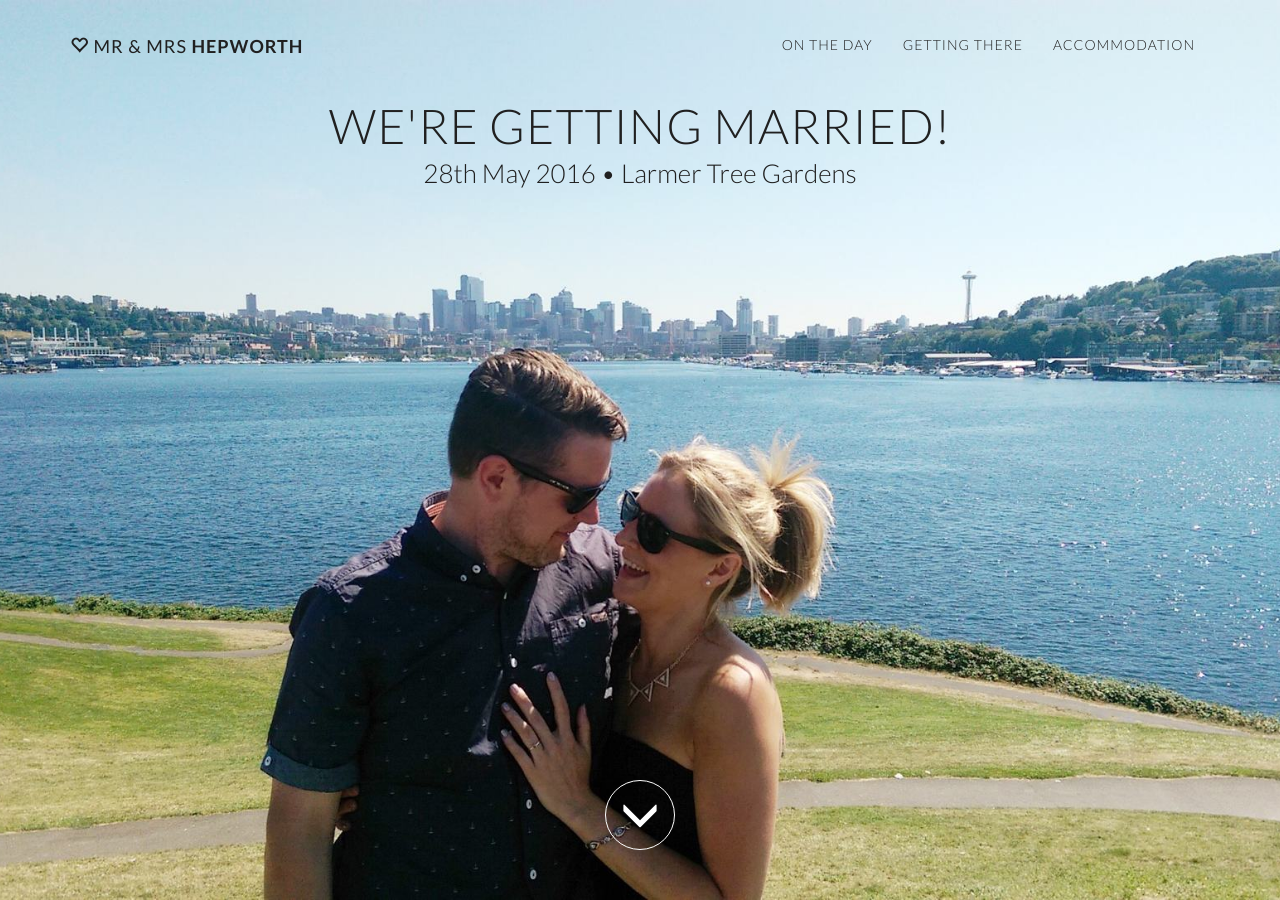
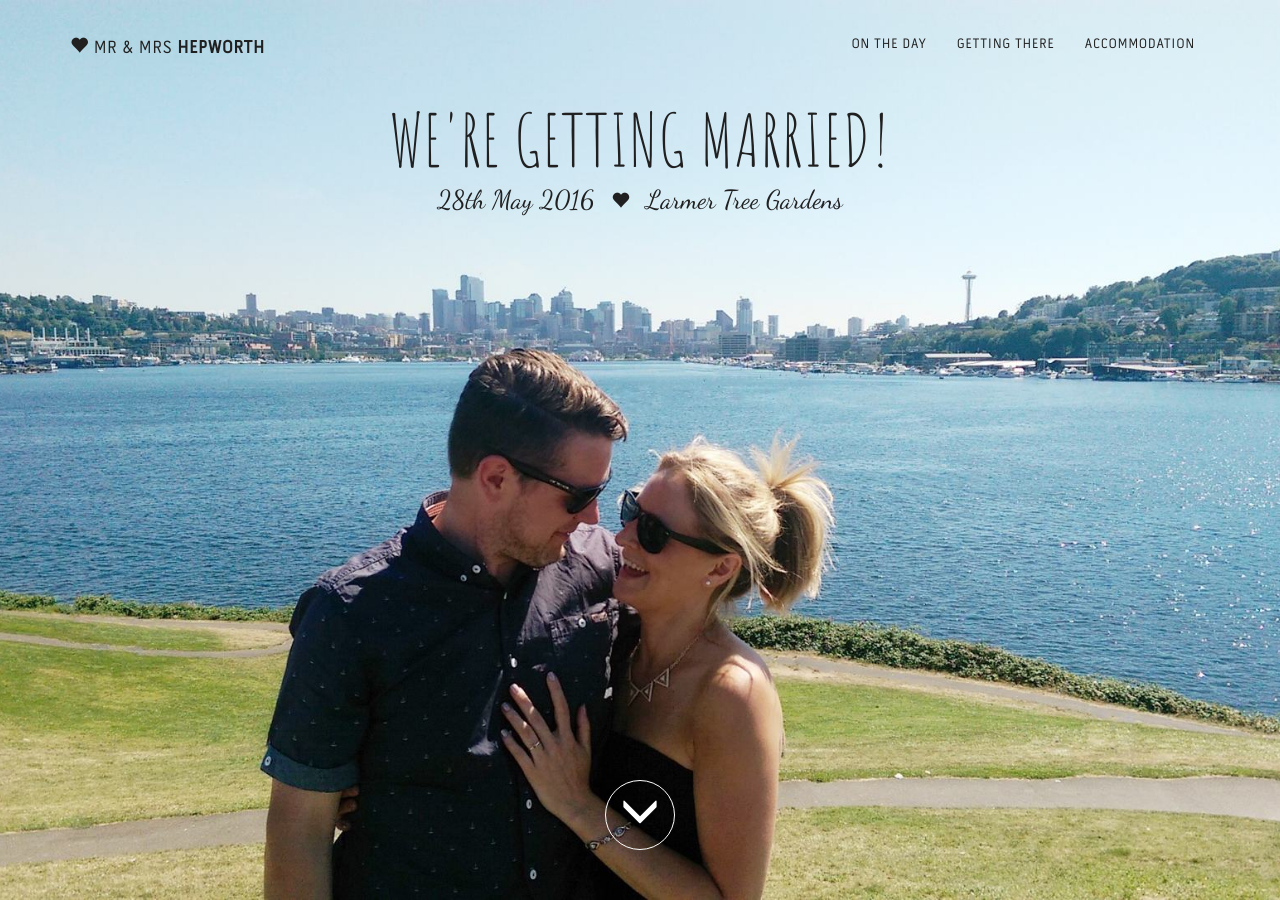
Before and after one commit to hepto/mrandmrshepworth.com, a Jekyll site: the page built from index.html, in a window 1280 px wide and 900 px high. Built offline with Jekyll 4.4.1, drawn with Linux system fonts in a browser that asks for light colours; nearby versions of some CDN libraries.

Commit message:
Added some new fonts

```diff
--- a/css/styles.scss
+++ b/css/styles.scss
@@ -1,24 +1,26 @@
 ---
 ---
-
-$primary: #42DCA3;
+$primary: rgb(130, 185, 164);
 
 @import url(http://fonts.googleapis.com/css?family=Lato:300,400,700);
-
+@import url(https://fonts.googleapis.com/css?family=Amatic+SC);
+@import url(https://fonts.googleapis.com/css?family=Dancing+Script);
+@font-face {
+  font-family: 'Pill Gothic 300mg';
+  src: url(../fonts/Pill-Gothic-300mg/Pill_Gothic_300mg_Regular.ttf);
+}
 body {
   width: 100%;
   height: 100%;
-    font-family: "Lato","Helvetica Neue",Helvetica,Arial,sans-serif;
+  font-family: 'Pill Gothic 300mg', 'Lato', 'Helvetica Neue', Helvetica, Arial, sans-serif;
   font-weight: 300;
   color: #202020;
   background-color: #fff;
 }
-
 html {
   width: 100%;
   height: 100%;
 }
-
 h1,
 h2,
 h3,
@@ -30,7 +32,6 @@ h6 {
   font-weight: 700;
   letter-spacing: 1px;
 }
-
 p {
   margin: 0 0 25px;
   font-size: 18px;
@@ -41,34 +42,31 @@ p {
     line-height: 1.6;
   }
 }
-
 a {
   color: $primary;
-    -webkit-transition: all .2s ease-in-out;
-    -moz-transition: all .2s ease-in-out;
-    transition: all .2s ease-in-out;
+  -webkit-transition: all 0.2s ease-in-out;
+  -moz-transition: all 0.2s ease-in-out;
+  transition: all 0.2s ease-in-out;
   &:hover,
   &:focus {
     text-decoration: none;
     color: darken($primary,20%);
   }
 }
-
 .light {
   font-weight: 400;
 }
-
 .navbar-custom {
   margin-bottom: 0;
   border-bottom: 1px solid fade(white, 30%);
   text-transform: uppercase;
   background: transparent;
-    -webkit-transition: background .5s ease-in-out, padding .5s ease-in-out;
-    -moz-transition: background .5s ease-in-out,padding .5s ease-in-out;
-    transition: background .5s ease-in-out,padding .5s ease-in-out;
+  -webkit-transition: background 0.5s ease-in-out, padding 0.5s ease-in-out;
+  -moz-transition: background 0.5s ease-in-out,padding 0.5s ease-in-out;
+  transition: background 0.5s ease-in-out,padding 0.5s ease-in-out;
   &.top-nav-collapse {
     padding: 0;
-        background: white;
+    background: $primary;
     border-bottom: 1px solid fade(white, 30%);
   }
   .navbar-brand {
@@ -78,7 +76,7 @@ a {
     }
     .navbar-toggle {
       padding: 4px 6px;
-            font-size: 16px;
+      font-size: 12px;
       color: white;
       &:focus,
       &:active {
@@ -93,9 +91,9 @@ a {
     background: white;
     li {
       a {
-                -webkit-transition: background .3s ease-in-out;
-                -moz-transition: background .3s ease-in-out;
-                transition: background .3s ease-in-out;
+        -webkit-transition: background 0.3s ease-in-out;
+        -moz-transition: background 0.3s ease-in-out;
+        transition: background 0.3s ease-in-out;
         &:hover {
           color: fade(white, 80%);
           outline: none;
@@ -130,13 +128,13 @@ a {
     }
   }
 }
-
 .intro {
   display: table;
   width: 100%;
   height: 100%;
   padding-top: 55px;
   text-align: center;
+
   //	text-shadow: 0px 0px 2px #fff;
   background: url(../img/main.jpg) no-repeat bottom center scroll;
   background-color: white;
@@ -148,30 +146,41 @@ a {
     display: table-cell;
     vertical-align: top;
     .brand-heading {
-            font-size: 22px;
+      font-size: 36px;
+      font-family: 'Amatic SC', 'Pill Gothic 300mg', 'Lato', 'Helvetica Neue', Helvetica, Arial, sans-serif;
       font-weight: 300;
       margin-bottom: 0;
     }
     .intro-text {
       font-size: 18px;
+      font-family: 'Dancing Script', 'Pill Gothic 300mg', 'Lato', 'Helvetica Neue', Helvetica, Arial, sans-serif;
       margin-bottom: 0;
+      .glyphicon {
+        font-size: 12px;
+        padding-left: 2px;
+        padding-right: 2px
+      }
     }
   }
   @media(min-width:768px) {
     padding-top: 100px;
     .intro-body {
       .brand-heading {
-                font-size: 48px;
+        font-size: 72px;
       }
       .intro-text {
         font-size: 26px;
         color: #202020;
         margin-bottom: 10px;
+        .glyphicon {
+          font-size: 18px;
+          padding-left: 10px;
+          padding-right: 10px;
         }
       }
     }
   }
-
+}
 .btn-circle {
   position: absolute;
   margin-left: auto;
@@ -187,9 +196,9 @@ a {
   font-size: 30px;
   color: white;
   background: transparent;
-    -webkit-transition: background .3s ease-in-out;
-    -moz-transition: background .3s ease-in-out;
-    transition: background .3s ease-in-out;
+  -webkit-transition: background 0.3s ease-in-out;
+  -moz-transition: background 0.3s ease-in-out;
+  transition: background 0.3s ease-in-out;
   &:hover,
   &:focus {
     outline: none;
@@ -203,7 +212,6 @@ a {
     font-size: 40px;
   }
 }
-
 .content-section {
   padding-top: 100px;
   a {
@@ -212,14 +220,15 @@ a {
   }
   h2 {
     font-size: 26px;
+    font-family: 'Amatic SC', 'Pill Gothic 300mg', 'Lato', 'Helvetica Neue', Helvetica, Arial, sans-serif;
+    color: rgb(64, 107, 101);
   }
   @media(min-width:768px) {
     h2 {
-     		font-size: 30px;
+      font-size: 46px;
     }
   }
 }
-
 .background-section {
   width: 100%;
   padding: 50px 0;
@@ -236,35 +245,29 @@ a {
     }
   }
 }
-
 #map {
   width: 100%;
   height: 200px;
 }
-
 @media(min-width:767px) {
   .content-section {
     padding-top: 100px;
   }
-
   .background-section {
     padding: 50px 0;
   }
-
   #map {
     height: 300px;
   }
 }
-
 .btn {
   text-transform: uppercase;
   font-weight: 400;
-    -webkit-transition: all .3s ease-in-out;
-    -moz-transition: all .3s ease-in-out;
-    transition: all .3s ease-in-out;
+  -webkit-transition: all 0.3s ease-in-out;
+  -moz-transition: all 0.3s ease-in-out;
+  transition: all 0.3s ease-in-out;
   border-radius: 0;
 }
-
 .btn-default {
   border: 1px solid $primary;
   color: $primary;
@@ -277,7 +280,6 @@ a {
     background-color: $primary;
   }
 }
-
 footer {
   padding: 50px 0;
   color: #606060;
@@ -286,27 +288,22 @@ footer {
     color: #999;
   }
 }
-
  ::-moz-selection {
   text-shadow: none;
   background: #fcfcfc;
   background: fade(white, 20%);
 }
-
  ::selection {
   text-shadow: none;
   background: #fcfcfc;
   background: fade(white, 20%);
 }
-
 img::selection {
   background: transparent;
 }
-
 img::-moz-selection {
   background: transparent;
 }
-
 body {
   webkit-tap-highlight-color: fade(white, 20%);
 }
--- a/index.html
+++ b/index.html
@@ -9,7 +9,8 @@ layout: default
         <span class="glyphicon glyphicon-menu-hamburger" aria-hidden="true"></span>
       </button>
       <a class="navbar-brand page-scroll" href="#page-top">
-                <span class="glyphicon glyphicon-heart-empty" aria-hidden="true"></span>  <span class="light">Mr &amp; Mrs</span> Hepworth
+        <span class="glyphicon glyphicon-heart" aria-hidden="true"></span>
+        <span class="light">Mr &amp; Mrs</span> Hepworth
       </a>
     </div>
 
@@ -42,7 +43,7 @@ layout: default
     <div class="container">
       <div class="row">
         <h1 class="brand-heading">We're Getting Married!</h1>
-	            <p class="intro-text">28th May 2016 &bull; Larmer Tree Gardens</p>
+        <p class="intro-text">28th May 2016 <span class="glyphicon glyphicon-heart" aria-hidden="true"></span> Larmer Tree Gardens</p>
         <a href="#details" class="btn btn-circle page-scroll">
           <span class="glyphicon glyphicon-menu-down" aria-hidden="true"></span>
         </a>
@@ -55,8 +56,10 @@ layout: default
   <div class="background-section">
     <div class="container">
       <div class="col-lg-8 col-lg-offset-2">
-				<h2>On The <span style="text-decoration: line-through">Day</span> Weekend</h2>
-				<p>So that we can celebrate for as long as possible, we're taking over an entire Bank Holiday!  After the wedding on the Saturday, we're organising a BBQ on Bournemouth beach for the Sunday and would love to see you all there!  Then you have Monday to recover...</p>
+        <h2>On The
+          <span style="text-decoration: line-through">Day</span> Weekend</h2>
+        <p>So that we can celebrate for as long as possible, we're taking over an entire Bank Holiday! After the wedding on the Saturday, we're organising a BBQ on Bournemouth beach for the Sunday and would love to see you all there! Then you have Monday
+          to recover...</p>
         <p>We're still finalising the OK Magazine deal, so until then, keep checking back for updates!</p>
       </div>
     </div>
@@ -68,12 +71,18 @@ layout: default
     <div class="container">
       <div class="col-lg-8 col-lg-offset-2">
         <h2>Getting To (And From!) The Larmer Tree</h2>
-				<p>The <a target="_blank" href="http://www.larmertree.co.uk/gardens/">Larmer Tree Gardens</a> are 11 acres of beautiful surroundings on the Dorset and Wiltshire border.  It's the perfect rural location for us to celebrate our wedding with friends and family.</p>
+        <p>Driving</p>
+
+        <p>The <a target="_blank" href="http://www.larmertree.co.uk/gardens/">Larmer Tree Gardens</a> are 11 acres of beautiful surroundings on the Dorset and Wiltshire border. It's the perfect rural location for us to celebrate our wedding with friends
+          and family.</p>
         <p>With that in mind, get those babysitters arranged and have another drink as we will be providing a coach to get people home safely, stopping in Wimborne, Poole and Bournemouth.</p>
         <p>Please confirm your interest by <a href="mailto:rsvp@mrandmrshepworth.com">e-mail</a> so we can secure the booking as soon as possible.</p>
       </div>
     </div>
-		<div id="map"><iframe src="https://www.google.com/maps/embed?pb=!1m14!1m8!1m3!1d20108.050727861853!2d-2.082617!3d50.951342!3m2!1i1024!2i768!4f13.1!3m3!1m2!1s0x4873b776318bf3b5%3A0xc183f94e5ea23f3d!2sLarmer+Tree%2C+Tollard+Royal%2C+Salisbury%2C+Wiltshire+SP5+5PY%2C+UK!5e0!3m2!1sen!2suk!4v1432763413149" width="100%" height="100%" frameborder="0" style="border:0"></iframe></div>
+    <div id="map">
+      <iframe src="https://www.google.com/maps/embed?pb=!1m14!1m8!1m3!1d20108.050727861853!2d-2.082617!3d50.951342!3m2!1i1024!2i768!4f13.1!3m3!1m2!1s0x4873b776318bf3b5%3A0xc183f94e5ea23f3d!2sLarmer+Tree%2C+Tollard+Royal%2C+Salisbury%2C+Wiltshire+SP5+5PY%2C+UK!5e0!3m2!1sen!2suk!4v1432763413149"
+      width="100%" height="100%" frameborder="0" style="border:0"></iframe>
+    </div>
   </div>
 </section>
 
@@ -84,12 +93,15 @@ layout: default
     <div class="container">
       <div class="col-lg-8 col-lg-offset-2">
         <h2>Accommodation</h2>
-			<p>If you are planning to stay for the weekend, we recommend finding a hotel in Bournemouth and travelling to the Larmer Tree on the day, then taking the coach back.<p>
-			<p>This will mean you are centrally located and close to us on the Sunday for the beach BBQ (details to follow!).  Get in touch if you want advice on where to stay in Bournemouth.</p>
+        <p>If you are planning to stay for the weekend, we recommend finding a hotel in Bournemouth and travelling to the Larmer Tree on the day, then taking the coach back.
+          <p>
+            <p>This will mean you are centrally located and close to us on the Sunday for the beach BBQ (details to follow!). Get in touch if you want advice on where to stay in Bournemouth.</p>
             <p>For those of you who want to stay overnight near the Larmer Tree, here is a list of hotels and B&amp;B's in the local area.</p>
-			<p><button class="btn btn-primary" type="button" data-toggle="collapse" data-target="#accommodation-list" aria-expanded="false" aria-controls="collapseExample">
+            <p>
+              <button class="btn btn-primary" type="button" data-toggle="collapse" data-target="#accommodation-list" aria-expanded="false" aria-controls="collapseExample">
                 Show Accommodation List
-			</button></p>
+              </button>
+            </p>
 
             <div class="collapse" id="accommodation-list">
 
```
Also changed, not shown: fonts/pill-gothic-300mg/Pill_Gothic_300mg_Bold.ttf (added), fonts/pill-gothic-300mg/Pill_Gothic_300mg_Bold_Obq.ttf (added), fonts/pill-gothic-300mg/Pill_Gothic_300mg_Light.ttf (added), fonts/pill-gothic-300mg/Pill_Gothic_300mg_Light_Obq.ttf (added), fonts/pill-gothic-300mg/Pill_Gothic_300mg_Oblique.ttf (added), fonts/pill-gothic-300mg/Pill_Gothic_300mg_Regular.ttf (added), fonts/pill-gothic-300mg/Pill_Gothic_300mg_Semibd.ttf (added), fonts/pill-gothic-300mg/Pill_Gothic_300mg_Semibd_Obq.ttf (added), fonts/pill-gothic-300mg/Pill_Gothic_300mg_Thin.ttf (added), fonts/pill-gothic-300mg/Pill_Gothic_300mg_Thin_Obq.ttf (added). Lines whose indentation alone changed are shown as unchanged.
